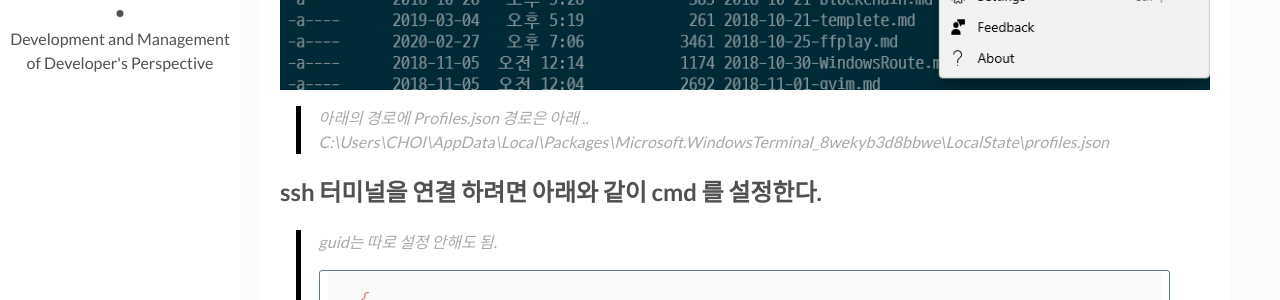
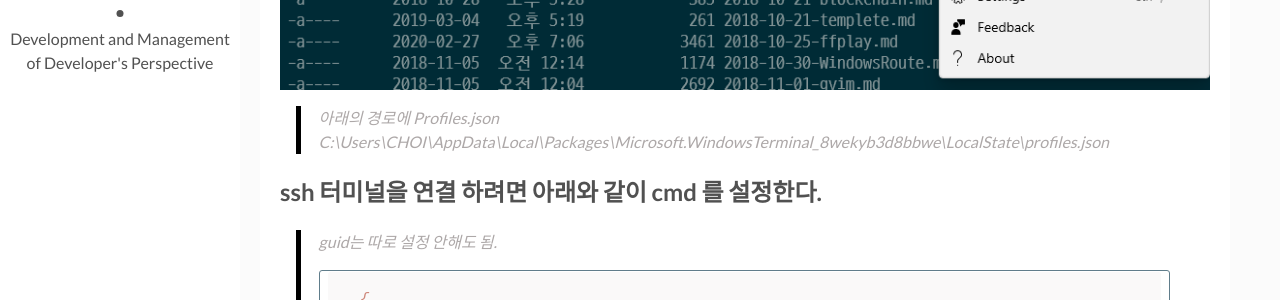
Before and after one commit to butteryoon/butteryoon.github.io, a Jekyll site: the page built from _posts/2020-03-03-WindowsTerminal.md, in a window 1280 px wide and 900 px high, scrolled down 909 px. Shown: the part 152-452 px from the top of the window. Built offline with Jekyll 4.4.1, drawn with Linux system fonts in a browser that asks for light colours; comment, search, counter and statistics services are not loaded.

Commit message:
Windows Terminal 수정

```diff
--- a/_posts/2020-03-03-WindowsTerminal.md
+++ b/_posts/2020-03-03-WindowsTerminal.md
@@ -16,7 +16,7 @@ Windows의 기본 cmd 창이 드디어 쓸만한 도구로 바뀌고 있는 듯
 ## 설정파일은 수동으로 편집 한다. (프리뷰니까.. )
 ![Terminal Setting]({{site.bashurl}}/assets/img/WindowsTerminal_setting.png)
 
-> 아래의 경로에 Profiles.json 경로은 아래 ..
+> 아래의 경로에 Profiles.json
 > C:\Users\CHOI\AppData\Local\Packages\Microsoft.WindowsTerminal_8wekyb3d8bbwe\LocalState\profiles.json
 
 ## ssh 터미널을 연결 하려면 아래와 같이 cmd 를 설정한다.
```
Also changed, not shown: _posts/2020-03-03-wsl2.md (+4 -5 lines).
